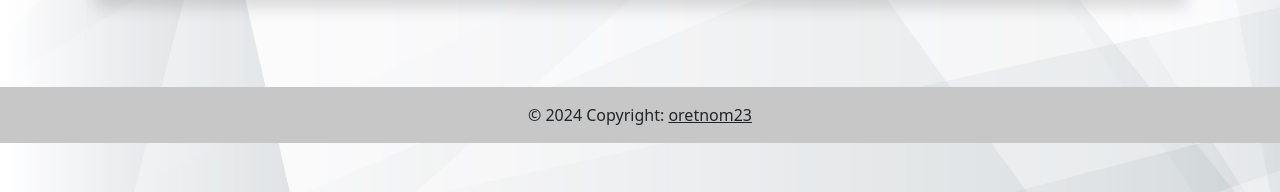
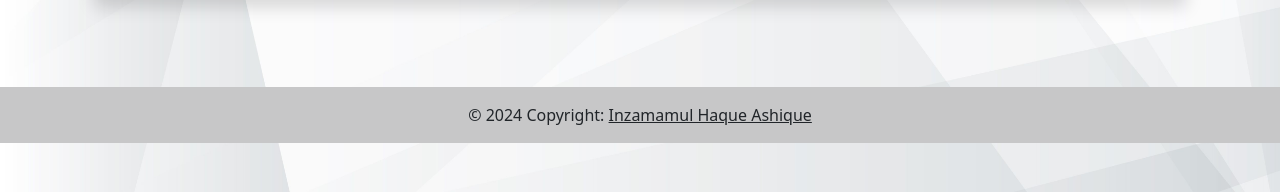
Before and after one commit to ExpoPythonist/visitors, a Django app: page /departments in a window 1280 px wide. Shown: the part 608-800 px from the top of the page. Run offline with Django 4.2, Linux system fonts and the light colour scheme; a user stored in the database is signed in; data comes from the database, SQL or seed files in the repository; parts of the project's set-up code (start-up, migrations or seed data) failed here and were passed over; some libraries are stand-ins or nearby versions.

Commit message:
Update base.html

```diff
--- a/visitors_app/templates/base.html
+++ b/visitors_app/templates/base.html
@@ -186,7 +186,7 @@
         <!-- Copyright -->
         <div class="text-center p-3" style="background-color: rgba(0, 0, 0, 0.2);">
             © {% now 'Y' %} Copyright:
-            <a class="text-dark" href="https://sourcecodester.com/tips23" target="_blank">oretnom23</a>
+            <a class="text-dark" href="https://sourcecodester.com/tips23" target="_blank">Inzamamul Haque Ashique</a>
         </div>
         <!-- Copyright -->
     </footer>
```
